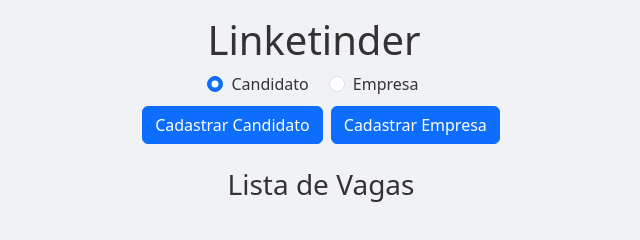
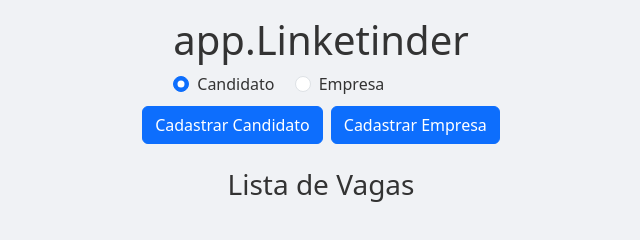
Before and after one commit to cjones2077/aczg-K1T4-Linketinder, a website built with webpack: page front-end/public/index.html in a window 1280 px wide. Shown: the whole page, without its empty margins (319-959 px from the left). Built offline with nearby package versions, Linux system fonts and the light colour scheme; files whose address does not match are found by name.

```diff
--- a/front-end/public/index.html
+++ b/front-end/public/index.html
@@ -3,7 +3,7 @@
   <head>
     <meta charset="UTF-8" />
     <meta name="viewport" content="width=device-width, initial-scale=1.0" />
-    <title>Linketinder</title>
+    <title>app.Linketinder</title>
     <link
       href="https://cdn.jsdelivr.net/npm/bootstrap@5.3.2/dist/css/bootstrap.min.css"
       rel="stylesheet"
@@ -20,7 +20,7 @@
   <body class="p-3">
     <header class="mb-3 d-flex flex-column align-items-center gap-2">
       <div>
-        <h1>Linketinder</h1>
+        <h1>app.Linketinder</h1>
         <div class="form-check form-check-inline">
           <input
             class="form-check-input"
```
Also changed, not shown: README.md, 10 other files.
